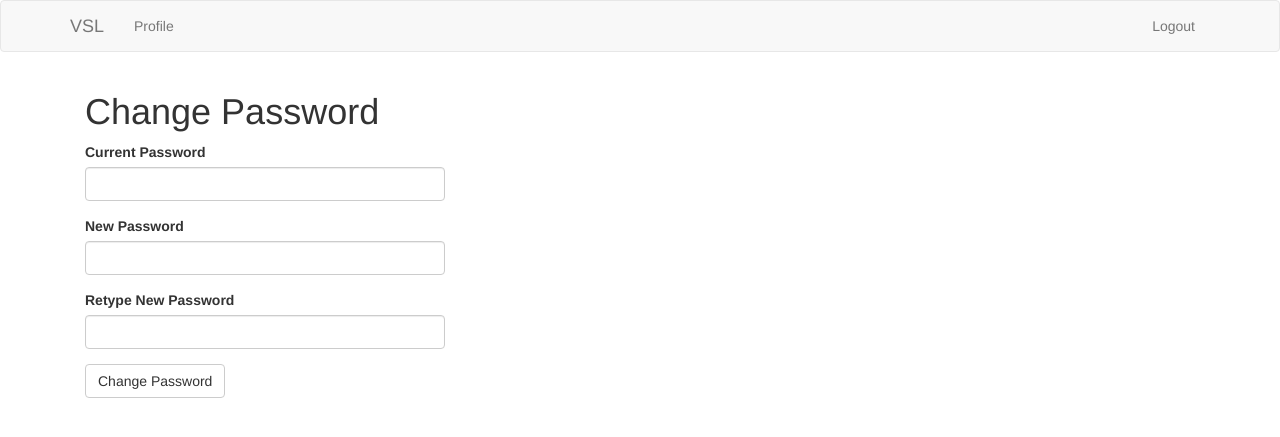
After one commit to eddyvdaker/VerySimpleLibrary, a Flask app: page /change_password in a window 1280 px wide. The commit adds this page. Shown: the top 437 px of the page. Run offline with Flask 2, Linux system fonts and the light colour scheme; the visitor is signed in with stand-in values (Sample User, id 1); parts of the project's set-up code (start-up, migrations or seed data) failed here and were passed over; some libraries are stand-ins or nearby versions.

Commit message:
Profile page and change password

```diff
--- a/app/__init__.py
+++ b/app/__init__.py
@@ -41,6 +41,9 @@ def create_app(app_settings='app.config.DevelopmentConfig'):
     from app.auth import bp as auth_bp
     app.register_blueprint(auth_bp)
 
+    from app.users import bp as users_bp
+    app.register_blueprint(users_bp)
+
     # Setup logging
     if not app.debug and not app.config['TESTING'] and not app.config['DEV']:
         if not os.path.exists('logs'):
--- a/app/templates/base.html
+++ b/app/templates/base.html
@@ -14,6 +14,11 @@
         <a class="navbar-brand" href="{{ url_for('main.index') }}">VSL</a>
       </div>
       <div class="collapse navbar-collapse" id="navbar-collapse">
+        {% if not current_user.is_anonymous %}
+          <ul class="nav navbar-nav">
+            <li><a href="{{ url_for('users.profile') }}">Profile</a></li>
+          </ul>
+        {% endif %}
         <ul class="nav navbar-nav navbar-right">
           {% if current_user.is_anonymous %}
             <li><a href="{{ url_for('auth.login') }}">Login</a></li>
--- /dev/null
+++ b/app/templates/users/change_password.html
@@ -0,0 +1,11 @@
+{% extends "base.html" %}
+{% import 'bootstrap/wtf.html' as wtf %}
+
+{% block app_content %}
+  <h1>{{ title }}</h1>
+  <div class="row">
+    <div class="col-md-4">
+      {{ wtf.quick_form(form) }}
+    </div>
+  </div>
+{% endblock %}
--- /dev/null
+++ b/app/users/forms.py
@@ -0,0 +1,14 @@
+# app/users/forms.py
+
+from flask_wtf import FlaskForm
+from wtforms import PasswordField, SubmitField
+from wtforms.validators import DataRequired, EqualTo
+
+
+class ChangePasswordForm(FlaskForm):
+    old_password = PasswordField('Current Password',
+                                 validators=[DataRequired()])
+    new_password = PasswordField('New Password', validators=[DataRequired()])
+    new_password_2 = PasswordField('Retype New Password', validators=[
+        DataRequired(), EqualTo('new_password')])
+    submit = SubmitField('Change Password')
--- /dev/null
+++ b/app/users/routes.py
@@ -0,0 +1,32 @@
+# app/users/routes.py
+
+from flask import render_template, flash, redirect, url_for
+from flask_login import login_required, current_user
+
+from app import db
+from app.users import bp
+from app.users.forms import ChangePasswordForm
+
+
+@bp.route('/profile')
+@login_required
+def profile():
+    return render_template('users/profile.html', title='Profile')
+
+
+@bp.route('/change_password', methods=['GET', 'POST'])
+@login_required
+def change_password():
+    form = ChangePasswordForm()
+    if form.validate_on_submit():
+        old_password = form.old_password.data
+        password = form.new_password.data
+        if not current_user.check_password(old_password):
+            flash('wrong password')
+            return redirect(url_for('users.change_password'))
+        current_user.set_password(password)
+        db.session.commit()
+        flash('Password changed')
+        return redirect(url_for('users.change_password'))
+    return render_template('users/change_password.html', form=form,
+                           title='Change Password')
```
Also changed, not shown: app/auth/routes.py (+11 -2 lines), app/templates/users/profile.html (added, +7 -0 lines), app/users/__init__.py (added, +8 -0 lines), tests/test_auth.py (+19 -1 lines), tests/test_users.py (added, +58 -0 lines).
